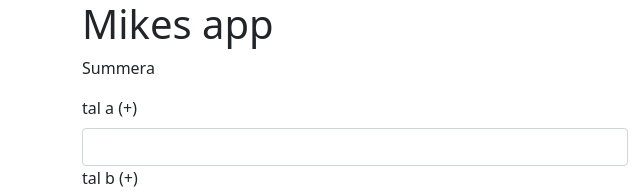
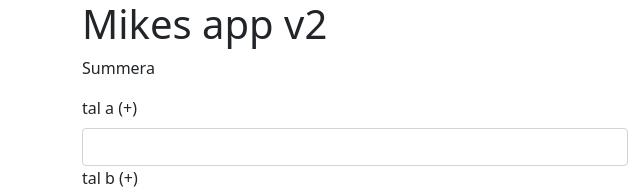
Before and after one commit to Synfenzo/firstcode, a website: page index.html in a window 1280 px wide. Shown: the top 195 px of the page, 0-640 px from the left. Drawn offline with nearby package versions, Linux system fonts and the light colour scheme.

Commit message:
test commit

```diff
--- a/index.html
+++ b/index.html
@@ -8,7 +8,7 @@
         <div class="container">
             <div class="row">
                 <div class="col-md-12">
-                    <h1>Mikes app</h1>
+                    <h1>Mikes app v2</h1>
                     <p>
                         Summera
                     </p>
```
